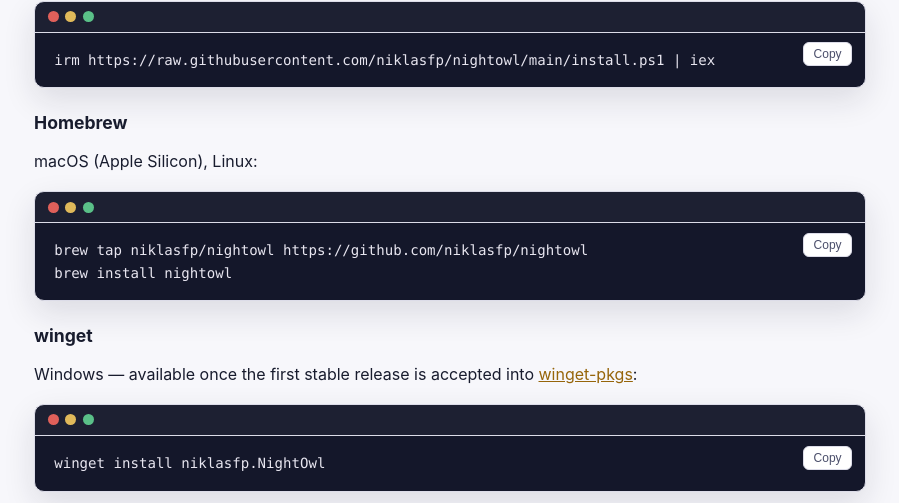
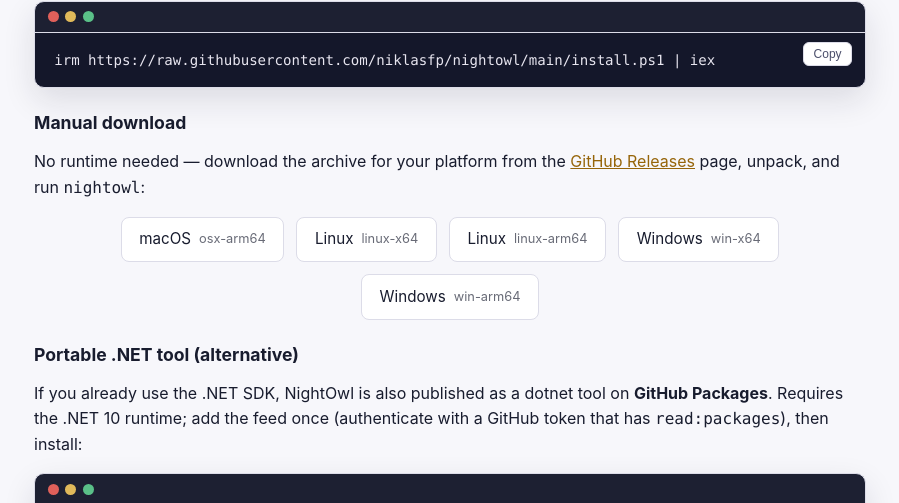
Before and after one commit to niklasfp/nightowl, a plain HTML site: page site/index.html in a window 1280 px wide. Shown: the part 989-1492 px from the top of the page, without its empty margins (190-1089 px from the left). Drawn offline with Linux system fonts and the light colour scheme.

Commit message:
Hide Homebrew and winget until those install paths are ready.
Co-authored-by: Cursor <cursoragent@cursor.com>

```diff
--- a/site/index.html
+++ b/site/index.html
@@ -63,7 +63,7 @@
         </div>
       </div>
       <p class="tagline" style="margin-top: 0.6rem; font-size: 0.9rem;">
-        <a href="#install">See all install options</a>, including Homebrew and winget.
+        <a href="#install">See all install options</a>.
       </p>
     </div>
   </div>
@@ -107,40 +107,6 @@ curl -fsSL https://raw.githubusercontent.com/niklasfp/nightowl/main/install.sh |
         </div>
         <div class="code-wrap">
           <pre><code>irm https://raw.githubusercontent.com/niklasfp/nightowl/main/install.ps1 | iex</code></pre>
-          <button class="copy-btn" type="button">Copy</button>
-        </div>
-      </div>
-    </div>
-
-    <div class="install-block">
-      <h3>Homebrew</h3>
-      <p>macOS (Apple Silicon), Linux:</p>
-      <div class="terminal">
-        <div class="terminal-titlebar">
-          <span class="terminal-dot red"></span>
-          <span class="terminal-dot yellow"></span>
-          <span class="terminal-dot green"></span>
-        </div>
-        <div class="code-wrap">
-          <pre><code>brew tap niklasfp/nightowl https://github.com/niklasfp/nightowl
-brew install nightowl</code></pre>
-          <button class="copy-btn" type="button">Copy</button>
-        </div>
-      </div>
-    </div>
-
-    <div class="install-block">
-      <h3>winget</h3>
-      <p>Windows — available once the first stable release is accepted into
-      <a href="https://github.com/microsoft/winget-pkgs">winget-pkgs</a>:</p>
-      <div class="terminal">
-        <div class="terminal-titlebar">
-          <span class="terminal-dot red"></span>
-          <span class="terminal-dot yellow"></span>
-          <span class="terminal-dot green"></span>
-        </div>
-        <div class="code-wrap">
-          <pre><code>winget install niklasfp.NightOwl</code></pre>
           <button class="copy-btn" type="button">Copy</button>
         </div>
       </div>
@@ -196,8 +162,6 @@ nightowl --version</code></pre>
           <code>--install-dir</code> again if you overrode it).</li>
         <li><strong>Install script (Windows)</strong> — re-run
           <code>irm https://raw.githubusercontent.com/niklasfp/nightowl/main/install.ps1 | iex</code>.</li>
-        <li><strong>Homebrew</strong> — <code>brew update &amp;&amp; brew upgrade nightowl</code>.</li>
-        <li><strong>winget</strong> — <code>winget upgrade niklasfp.NightOwl</code>.</li>
         <li><strong>Manual download</strong> — download the new archive and replace the
           unpacked binary.</li>
         <li><strong>Portable .NET tool</strong> —
@@ -215,9 +179,6 @@ nightowl --version</code></pre>
         <li><strong>Install script (Windows)</strong> —
           <code>&amp; ([scriptblock]::Create((irm https://raw.githubusercontent.com/niklasfp/nightowl/main/install.ps1))) -Uninstall</code>
           (also removes the PATH entry it added).</li>
-        <li><strong>Homebrew</strong> — <code>brew uninstall nightowl</code> (optionally
-          <code>brew untap niklasfp/nightowl</code>).</li>
-        <li><strong>winget</strong> — <code>winget uninstall niklasfp.NightOwl</code>.</li>
         <li><strong>Manual download</strong> — delete the unpacked <code>nightowl</code> binary
           (and revert any PATH edit you made yourself).</li>
         <li><strong>Portable .NET tool</strong> — <code>dotnet tool uninstall -g NightOwl</code>.</li>
```
Also changed, not shown: 1 other file.
